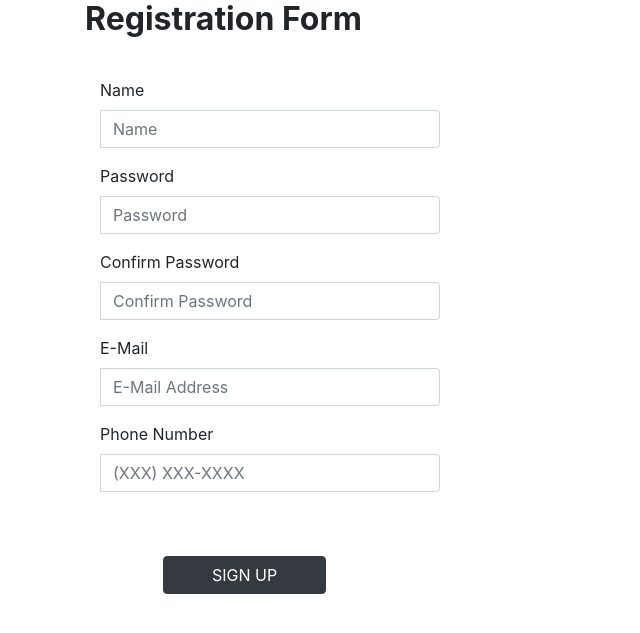
After one commit to sarahprimavera/ksm_webservices, a PHP site: page /app/views/signup.php in a window 1280 px wide. The commit adds this page. Shown: the top 633 px of the page, without its empty margins (0-640 px from the left). Run offline with PHP 8.4, Linux system fonts and the light colour scheme.

Commit message:
code for creating user(not fully tested)

```diff
--- a/webservice_finalProject/Client/app/views/home.php
+++ b/webservice_finalProject/Client/app/views/home.php
@@ -1 +1,3 @@
 <?php
+    echo "this is home page";
+?>
--- /dev/null
+++ b/webservice_finalProject/Client/app/views/signup.php
@@ -0,0 +1,91 @@
+<!DOCTYPE html>
+<html>
+    <head>
+        <link rel="stylesheet"
+              href="https://cdn.jsdelivr.net/npm/bootstrap@4.3.1/dist/css/bootstrap.min.css"
+              integrity="sha384-ggOyR0iXCbMQv3Xipma34MD+dH/1fQ784/j6cY/iJTQUOhcWr7x9JvoRxT2MZw1T"
+              crossorigin="anonymous">
+    </head>
+    <body>
+        <div class="container">
+
+            <form class="well form-horizontal" action="" method="post"  id="signup">
+                <fieldset>
+
+                    <!-- Form Name -->
+                    <legend><h2><b>Registration Form</b></h2></legend><br>
+
+                    <!-- Text input-->
+
+                    <div class="form-group">
+                        <label class="col-md-4 control-label">Name</label>
+                        <div class="col-md-4 inputGroupContainer">
+                            <div class="input-group">
+                                <span class="input-group-addon"><i class="glyphicon glyphicon-user"></i></span>
+                                <input  name="username" placeholder="Name" class="form-control"  type="text">
+                            </div>
+                        </div>
+                    </div>
+
+                    <!-- Text input-->
+
+                    <div class="form-group">
+                        <label class="col-md-4 control-label" >Password</label>
+                        <div class="col-md-4 inputGroupContainer">
+                            <div class="input-group">
+                                <span class="input-group-addon"><i class="glyphicon glyphicon-user"></i></span>
+                                <input name="user_password" placeholder="Password" class="form-control"  type="password">
+                            </div>
+                        </div>
+                    </div>
+
+                    <!-- Text input-->
+
+                    <div class="form-group">
+                        <label class="col-md-4 control-label" >Confirm Password</label>
+                        <div class="col-md-4 inputGroupContainer">
+                            <div class="input-group">
+                                <span class="input-group-addon"><i class="glyphicon glyphicon-user"></i></span>
+                                <input name="confirm_password" placeholder="Confirm Password" class="form-control"  type="password">
+                            </div>
+                        </div>
+                    </div>
+
+                    <!-- Text input-->
+                    <div class="form-group">
+                        <label class="col-md-4 control-label">E-Mail</label>
+                        <div class="col-md-4 inputGroupContainer">
+                            <div class="input-group">
+                                <span class="input-group-addon"><i class="glyphicon glyphicon-envelope"></i></span>
+                                <input name="email" placeholder="E-Mail Address" class="form-control"  type="text">
+                            </div>
+                        </div>
+                    </div>
+
+
+                    <!-- Text input-->
+
+                    <div class="form-group">
+                        <label class="col-md-4 control-label">Phone Number</label>
+                        <div class="col-md-4 inputGroupContainer">
+                            <div class="input-group">
+                                <span class="input-group-addon"><i class="glyphicon glyphicon-earphone"></i></span>
+                                <input name="contact_no" placeholder="(XXX) XXX-XXXX " class="form-control" type="text">
+                            </div>
+                        </div>
+                    </div>
+
+                    <!-- Button -->
+                    <div class="form-group">
+                    <label class="col-md-4 control-label"></label>
+                    <div class="col-md-4"><br>
+                    &nbsp&nbsp&nbsp&nbsp&nbsp&nbsp&nbsp&nbsp&nbsp&nbsp&nbsp&nbsp&nbsp&nbsp<button type="submit" name="signup" class="btn btn-dark" >&nbsp&nbsp&nbsp&nbsp&nbsp&nbsp&nbsp&nbspSIGN UP<span class="glyphicon glyphicon-send"></span>&nbsp&nbsp&nbsp&nbsp&nbsp&nbsp&nbsp&nbsp</button>
+                    </div>
+                    </div>
+
+                </fieldset>
+            </form>
+        </div>
+        </div><!-- /.container -->
+    </body>
+</html>
```
Also changed, not shown: webservice_finalProject/Client/app/controller/controller.php (+24 -0 lines), webservice_finalProject/Client/app/model/model.php (+11 -5 lines), webservice_finalProject/Client/app/.htaccess.
